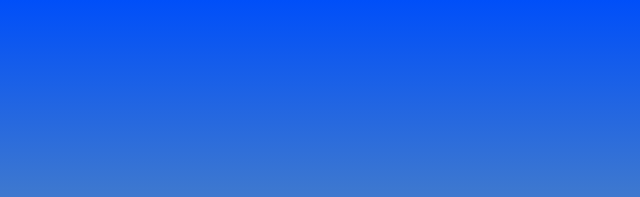
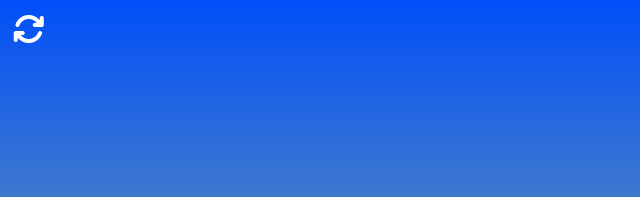
Before and after one commit to samheckle/samheckle.github.io, a plain HTML site: page index.html in a window 1280 px wide. Shown: the top 197 px of the page, 0-640 px from the left. Drawn offline with nearby package versions, Linux system fonts and the light colour scheme.

Commit message:
added refresh icon

```diff
--- a/css/index.css
+++ b/css/index.css
@@ -2,30 +2,56 @@ body {
     margin: 0;
     padding: 0;
 }
-canvas{
+
+canvas {
     display: block;
     z-index: -10;
 }
-#container{
-    overflow:hidden;
+
+#container {
+    overflow: hidden;
     position: relative;
 }
-#content{
+
+#content {
     position: absolute;
     text-align: center;
     margin: auto;
-    top: 50%; left: 0; bottom: 0; right: 0;
+    top: 50%;
+    left: 0;
+    bottom: 0;
+    right: 0;
     transform: translateY(-50%);
     font-family: 'Raleway', sans-serif;
     color: white;
     font-size: 5em;
 }
 
-#content, p{
-   margin: 0;
+#refresh {
+    position: absolute;
+    text-align: left;
+    top: 0;
+    color: white;
+    margin: 1%;
 }
 
-button{
+.fa-spin-hover:hover {
+    -webkit-animation: spin 2s infinite linear;
+    -moz-animation: spin 2s infinite linear;
+    -o-animation: spin 2s infinite linear;
+    animation: spin 2s infinite linear;
+ }
+
+a {
+    color: white;
+}
+
+#content,
+p {
+    margin: 0;
+}
+
+button {
     color: white;
     background-color: transparent;
     border-color: white;
@@ -35,11 +61,11 @@ button{
     font-size: .3em;
 }
 
-@media screen and (min-width: 768px){
-    #content{
+@media screen and (min-width: 768px) {
+    #content {
         font-size: 10em;
     }
-    button{
+    button {
         font-size: .5em;
         width: 5em;
     }
--- a/index.html
+++ b/index.html
@@ -1,5 +1,6 @@
 <!DOCTYPE html>
 <html lang="en">
+
 <head>
     <title>Home</title>
     <meta charset="utf-8">
@@ -8,10 +9,15 @@
     <link rel='shortcut icon' type='image/x-icon' href='/favicon.ico' />
     <link href="https://fonts.googleapis.com/css?family=Raleway" rel="stylesheet">
     <script src="https://ajax.googleapis.com/ajax/libs/jquery/2.1.3/jquery.min.js"></script>
+    <script src="https://use.fontawesome.com/79f65dcd14.js"></script>
     <script src="gradient.js"></script>
 </head>
+
 <body>
     <div id="container">
+        <div id="refresh">
+                <a href="index.html"><i class="fa fa-refresh fa-2x fa-spin-hover" aria-hidden="true"></i></a>
+        </div>
         <div id="content">
             <p>Sam Heckle</p>
             <a href="portfolio.html"><button>Portfolio</button></a>
@@ -21,4 +27,5 @@
     </div>
 
 </body>
+
 </html>
```
Also changed, not shown: about.html (line endings or trailing spaces).
